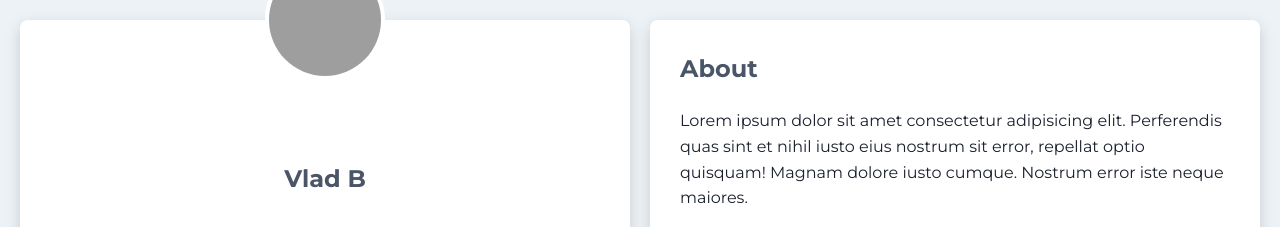
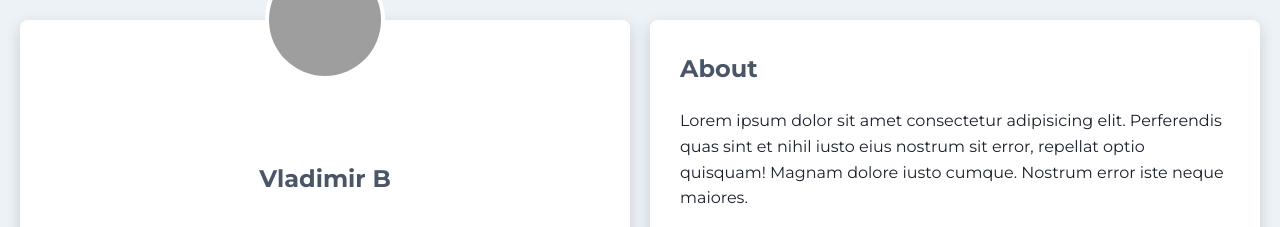
Before and after one commit to vbok/vbok.github.io, a plain HTML site: page index.html in a window 1280 px wide. Shown: the top 227 px of the page. Drawn offline with Linux system fonts and the light colour scheme; grey boxes are pictures that could not be loaded.

Commit message:
Update index.html

```diff
--- a/index.html
+++ b/index.html
@@ -13,7 +13,7 @@
         <div class="section-1">
             <div class="profile-container">
                 <img src="img/background.jpeg" alt="Vladimir Bok" class="profile-img">
-                <h2>Vlad B</h2>
+                <h2>Vladimir B</h2>
                 <div class="social-icons">
                     <a href="#"><i class="fab fa-twitter"></i></a>
                     <a href="#"><i class="fab fa-linkedin"></i></a>
```
